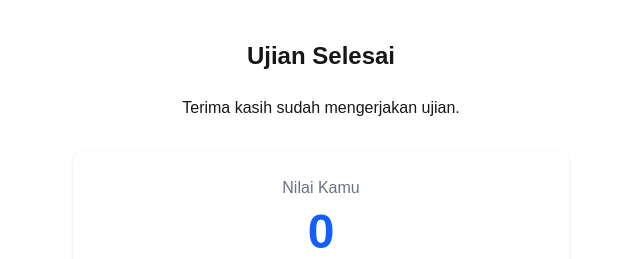
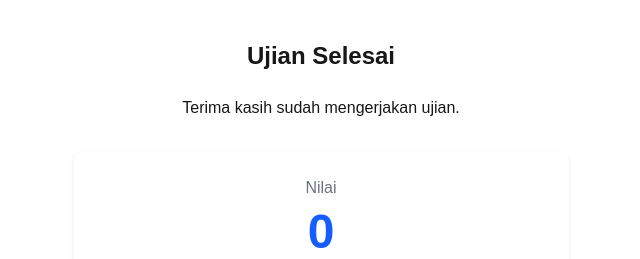
Before and after one commit to dausainproject/cbt-sd, a Next.js app: page /peserta/hasil in a window 1280 px wide. Shown: the top 259 px of the page, without its empty margins (319-959 px from the left). Built offline with nearby package versions, Linux system fonts and the light colour scheme.

Commit message:
Update page.tsx

```diff
--- a/app/peserta/hasil/page.tsx
+++ b/app/peserta/hasil/page.tsx
@@ -5,11 +5,13 @@ import { useSearchParams } from "next/navigation";
 import { supabase } from "@/lib/supabase";
 
 function HasilContent() {
-
   const params = useSearchParams();
   const id = params.get("id");
 
   const [namaAsesmen, setNamaAsesmen] = useState("");
+
+  // 🔥 STATE NAMA PESERTA
+  const [namaPeserta, setNamaPeserta] = useState("");
 
   // STATE NILAI
   const [nilai, setNilai] = useState(0);
@@ -21,27 +23,31 @@ function HasilContent() {
   const [ringkasan, setRingkasan] = useState<any[]>([]);
 
   useEffect(() => {
-
-    async function loadAsesmen(){
-
+    async function loadAsesmen() {
       const { data, error } = await supabase
         .from("data_asesmen")
         .select("nama_asesmen")
         .eq("id", id)
         .single();
 
-      if(data){
+      if (data) {
         setNamaAsesmen(data.nama_asesmen);
       }
 
-      if(error){
+      if (error) {
         console.log(error);
       }
-
     }
 
     async function loadHasil() {
       const noPeserta = localStorage.getItem("no_peserta");
+
+      // 🔥 AMBIL NAMA PESERTA DARI LOGIN
+      const nama = localStorage.getItem("nama_lengkap");
+
+      if (nama) {
+        setNamaPeserta(nama);
+      }
 
       if (!noPeserta) {
         console.log("no_peserta tidak ditemukan");
@@ -62,34 +68,28 @@ function HasilContent() {
 
       // 🔥 SET STATE DARI DB
       setNilai(data.nilai);
-  setBenar(data.jumlah_benar_soal); // jumlah soal benar
+      setBenar(data.jumlah_benar_soal);
       setSalah(data.jumlah_salah);
       setKosong(data.jumlah_kosong);
 
       // (opsional kalau mau ringkasan nanti)
     }
 
+    const noPeserta = localStorage.getItem("no_peserta");
 
-const noPeserta = localStorage.getItem("no_peserta");
     if (!noPeserta) {
       console.log("no_peserta tidak ditemukan");
       return;
     }
 
-
-
-
-
-    if(id){
+    if (id) {
       loadAsesmen();
       loadHasil();
     }
-
-  },[id]);
+  }, [id]);
 
   return (
     <div className="max-w-xl mx-auto p-10 text-center">
-
       <h1 className="text-2xl font-bold mb-6">
         Ujian Selesai
       </h1>
@@ -102,12 +102,10 @@ if (!noPeserta) {
         Terima kasih sudah mengerjakan ujian.
       </p>
 
-
       {/* CARD NILAI */}
       <div className="mt-8 bg-white shadow rounded-lg p-6">
-
         <p className="text-gray-500 mb-2">
-          Nilai Kamu
+          Nilai {namaPeserta}
         </p>
 
         <div className="text-5xl font-bold text-blue-600">
@@ -117,40 +115,37 @@ if (!noPeserta) {
         <div className="text-gray-500">
           /100
         </div>
-
       </div>
 
       {/* CARD STATISTIK */}
       <div className="mt-6 bg-white shadow rounded-lg p-6">
-
         <h2 className="font-semibold mb-4">
           Statistik Jawaban
         </h2>
 
         <div className="flex justify-between">
-
           <div>
             <p className="text-gray-500 text-sm">Benar</p>
-            <p className="text-xl font-bold text-green-600">{benar}</p>
+            <p className="text-xl font-bold text-green-600">
+              {benar}
+            </p>
           </div>
 
           <div>
             <p className="text-gray-500 text-sm">Salah</p>
-            <p className="text-xl font-bold text-red-600">{salah}</p>
+            <p className="text-xl font-bold text-red-600">
+              {salah}
+            </p>
           </div>
 
           <div>
             <p className="text-gray-500 text-sm">Kosong</p>
-            <p className="text-xl font-bold text-gray-600">{kosong}</p>
+            <p className="text-xl font-bold text-gray-600">
+              {kosong}
+            </p>
           </div>
-
         </div>
-
       </div>
-
-
-
-
     </div>
   );
 }
```
Lines whose indentation alone changed are shown as unchanged.
